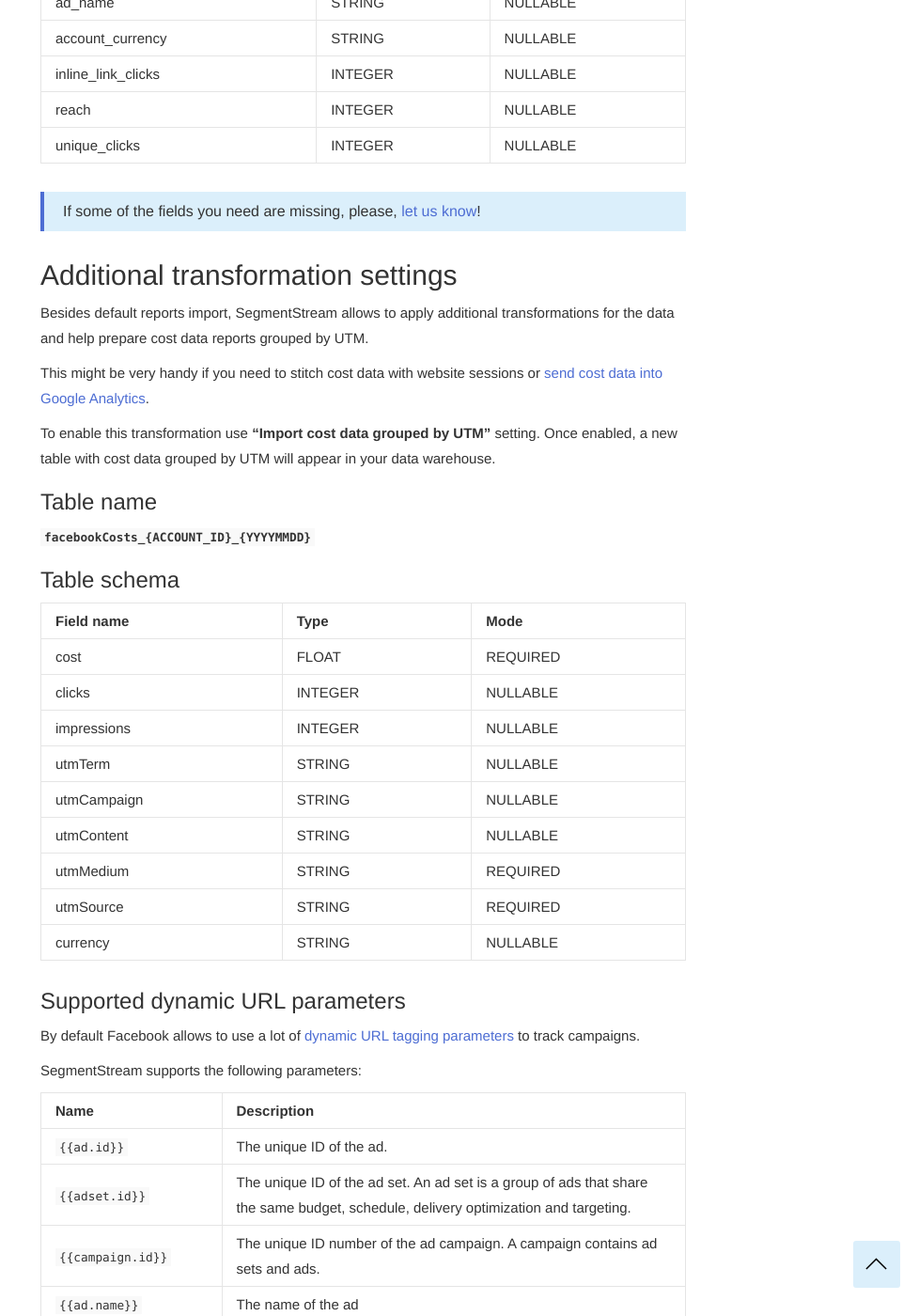
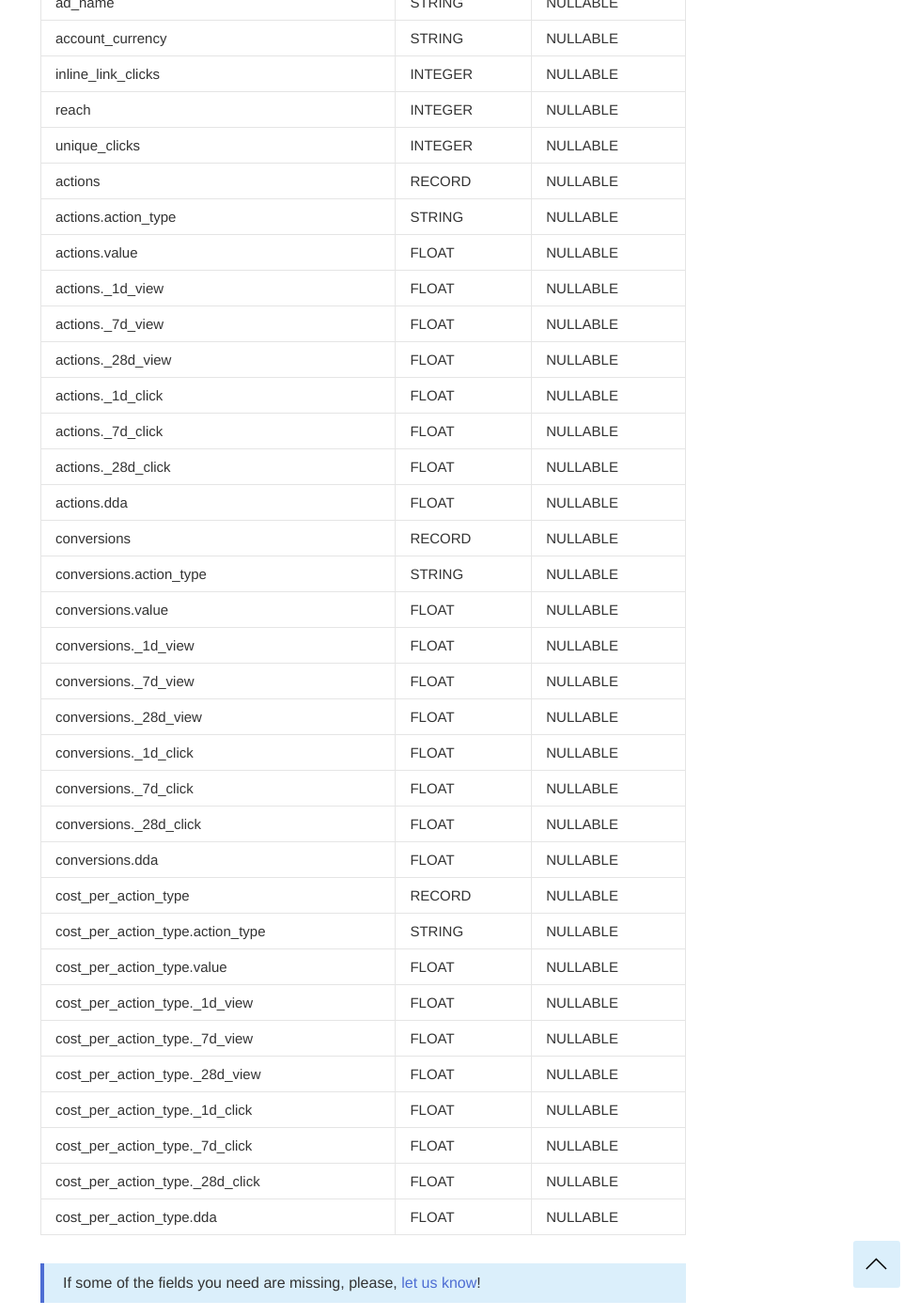
Before and after one commit to segmentstream-com/segmentstream-com.github.io, a Jekyll site: the page built from _docs/datasources/facebook.md, in a window 1280 px wide and 1400 px high, scrolled down 1637 px. Shown: the whole window at 94% size, without its empty margins (302-1280 px from the left). Built offline with Jekyll 4.4.1, drawn with Linux system fonts in a browser that asks for light colours; nearby versions of some CDN libraries.

Commit message:
add fb campaign statistic fields

```diff
--- a/_docs/datasources/facebook.md
+++ b/_docs/datasources/facebook.md
@@ -52,6 +52,37 @@ account_currency | STRING | NULLABLE
 inline_link_clicks | INTEGER | NULLABLE
 reach | INTEGER | NULLABLE
 unique_clicks | INTEGER | NULLABLE
+actions | RECORD | NULLABLE
+actions.action_type	 | STRING | NULLABLE
+actions.value | FLOAT | NULLABLE
+actions._1d_view | FLOAT | NULLABLE
+actions._7d_view | FLOAT | NULLABLE
+actions._28d_view | FLOAT | NULLABLE
+actions._1d_click | FLOAT | NULLABLE
+actions._7d_click | FLOAT | NULLABLE
+actions._28d_click | FLOAT | NULLABLE
+actions.dda | FLOAT | NULLABLE
+conversions | RECORD | NULLABLE
+conversions.action_type	 | STRING | NULLABLE
+conversions.value | FLOAT | NULLABLE
+conversions._1d_view | FLOAT | NULLABLE
+conversions._7d_view | FLOAT | NULLABLE
+conversions._28d_view | FLOAT | NULLABLE
+conversions._1d_click | FLOAT | NULLABLE
+conversions._7d_click | FLOAT | NULLABLE
+conversions._28d_click | FLOAT | NULLABLE
+conversions.dda | FLOAT | NULLABLE
+cost_per_action_type | RECORD | NULLABLE
+cost_per_action_type.action_type	 | STRING | NULLABLE
+cost_per_action_type.value | FLOAT | NULLABLE
+cost_per_action_type._1d_view | FLOAT | NULLABLE
+cost_per_action_type._7d_view | FLOAT | NULLABLE
+cost_per_action_type._28d_view | FLOAT | NULLABLE
+cost_per_action_type._1d_click | FLOAT | NULLABLE
+cost_per_action_type._7d_click | FLOAT | NULLABLE
+cost_per_action_type._28d_click | FLOAT | NULLABLE
+cost_per_action_type.dda | FLOAT | NULLABLE
+
 
 > If some of the fields you need are missing, please, [let us know](https://support.segmentstream.com/hc/en-us/requests/new){:target="_blank"}!
 
```
